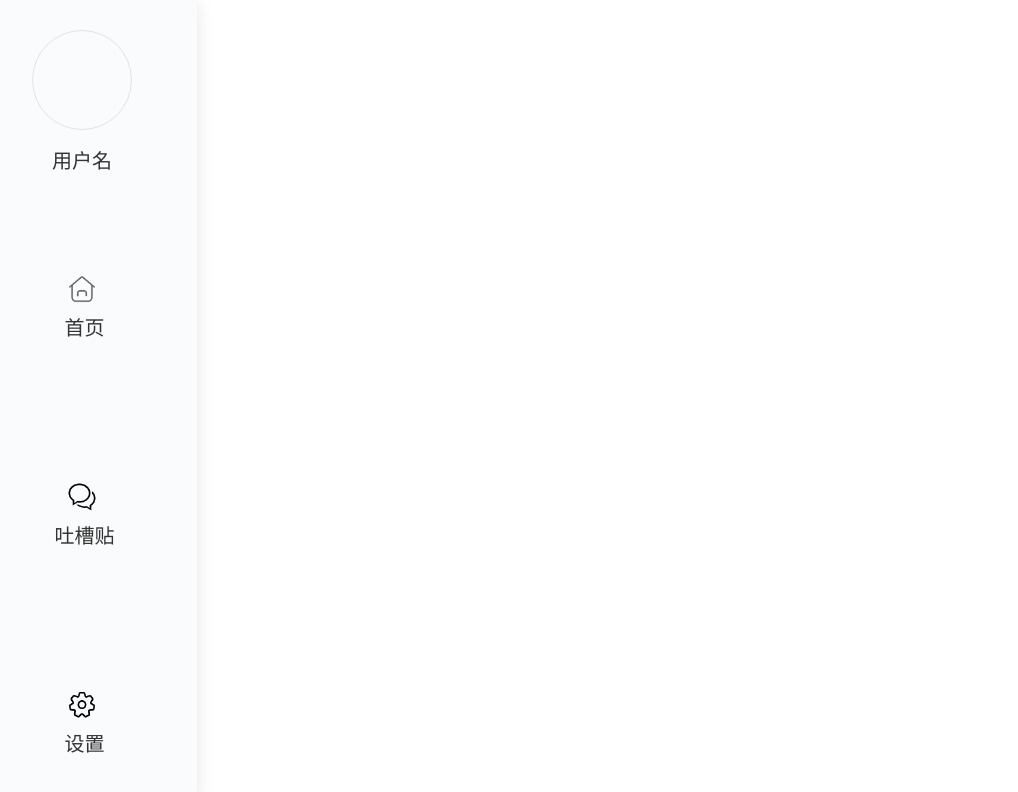
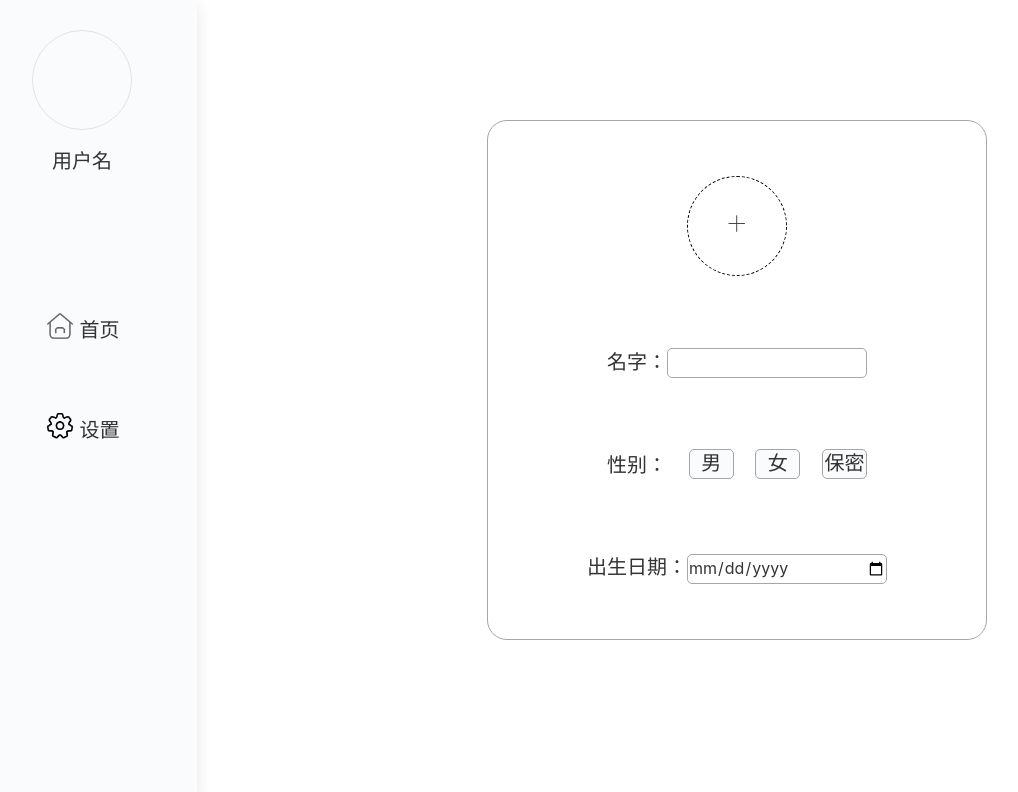
Before and after one commit to shf-ns/blog, a Vue app: page /account in a window 1280 px wide. Before the commit this address had no page. Shown: the top 792 px of the page, without its empty margins (33-1051 px from the left). Built offline with nearby package versions, Linux system fonts and the light colour scheme.

Commit message:
首页和账户页面的样式完成，并简单优化侧边导航栏样式

```diff
--- a/src/App.vue
+++ b/src/App.vue
@@ -1,6 +1,6 @@
 <script setup lang="ts" name="App">
 import { ref } from 'vue'
-import { RouterView, RouterLink } from 'vue-router';
+import { RouterView } from 'vue-router';
 
 </script>
 
@@ -9,33 +9,31 @@ import { RouterView, RouterLink } from 'vue-router';
     <!-- 侧边导航栏 -->
     <div class="sidebar">
       <!-- 用户信息 -->
-      <div class="user-info">
+      <RouterLink to="account" class="user-info">
         <div class="avatar">
           <img src="" alt="">
         </div>
         <div class="user-name">用户名</div>
         <!-- <div v-show="login" class="user-login">请先登录</div> -->
-      </div>
+      </RouterLink>
       <!-- 导航栏 -->
       <nav>
         <ul>
           <li>
+            <RouterLink to="home">
               <div>
                 <img src="./assets/tubiao_shouye-.png" alt="">
               </div>
-            <RouterLink to="home" class="item">首页</RouterLink>
+              <span class="item">首页</span>
+            </RouterLink>
           </li>
           <li>
-            <div>
-              <img src="./assets/zixun.png" alt="">
-            </div>
-            <span class="item">吐槽贴</span>
-          </li>
-          <li>
+            <RouterLink to="setting">
               <div>
                 <img src="./assets/1shezhi-1.png" alt="">
               </div>
               <span class="item">设置</span>
+            </RouterLink>
           </li>
         </ul>
       </nav>
@@ -52,13 +50,18 @@ import { RouterView, RouterLink } from 'vue-router';
 .app {
   display: flex;
   gap: 30px;
+  min-height: 100vh;
 }
 
 .sidebar {
+  position: sticky;
+  top: 0;
+  align-self: flex-start;
   display: flex;
   flex-direction: column;
+  justify-content: space-between;
   width: 230px;
-  height: 100vh;
+  min-height: 100vh;
   padding: 30px 20px;
   text-align: center;
   box-shadow: 0 4px 16.4px #0000001a;
@@ -71,7 +74,7 @@ import { RouterView, RouterLink } from 'vue-router';
   align-items: center;
   width: 100%;
   height: 250px;
-  margin-bottom: 50px;
+
 }
 
 .user-info .avatar {
@@ -89,33 +92,68 @@ import { RouterView, RouterLink } from 'vue-router';
 
 nav {
   width: 100%;
-  height: 100%;
+  flex: 1;
 }
 
 nav ul {
   width: 100%;
-  height: 100%;
-  display: flex;
-  flex-direction: column;
-  justify-content: space-between;
 }
 
-nav ul li {
+nav ul li a {
+  display: flex;
+  align-items: center;
+  justify-content: center;
   height: 100px;
-  padding-top: 20px;
-  border-radius: 10px;
+
 }
 
 nav ul li:hover {
-  background-color: #d0d3d4;
+  background-color: #afb2b32d;
+  border-radius: 10px;
 }
 
 nav ul li img {
   width: 30px;
+  height: 30px;
 }
 
 nav ul li .item {
   margin-left: 5px;
   font-size: 20px;
 }
+
+.content {
+  flex: 1;
+  min-height: 100vh;
+  padding: 20px;
+}
+
+@media (max-width:1024px) {
+  .sidebar {
+    width: 200px;
+  }
+
+  .user-info .avatar {
+    width: 90px;
+    height: 90px;
+  }
+
+  .user-info .user-name,
+  .user-info .user-login {
+    font-size: 18px;
+  }
+
+  nav ul li img {
+    width: 25px;
+    height: 25px;
+  }
+
+  nav ul li .item {
+    font-size: 18px;
+  }
+
+  .content {
+    padding: 15px;
+  }
+}
 </style>
--- /dev/null
+++ b/src/components/Account.vue
@@ -0,0 +1,116 @@
+<script setup lang="ts" name="Account"></script>
+
+<template>
+  <div class="account">
+    <form>
+      <div class="avatar">
+        <div class="avatar-upload">
+          <label for="avatar-input" class="avatar-label">
+            <div class="avatar-plus">+</div>
+            <input type="file" accept="image/*" id="avatar-input" style="display: none;">
+          </label>
+        </div>
+      </div>
+      <div class="name">
+        <span>名字：</span>
+        <input type="text">
+      </div>
+      <div class="gender">
+        <span>性别：</span>
+        <label for="1" class="item">
+          <input type="checkbox" id="1" style="display: none;">
+          <span>男</span>
+        </label>
+        <label for="0" class="item">
+          <input type="checkbox" id="0" style="display: none;">
+          <span>女</span>
+        </label>
+        <label for="-1" class="item">
+          <input type="checkbox" id="-1" style="display: none;">
+          <span>保密</span>
+        </label>
+      </div>
+      <div class="data">
+        <span>出生日期：</span>
+        <input type="date">
+      </div>
+    </form>
+  </div>
+</template>
+
+<style scoped>
+.account {
+  max-width: 500px;
+  height: 65vh;
+  margin: 100px auto;
+  padding: 20px;
+  border: 1px solid rgb(166, 166, 166);
+  border-radius: 20px;
+}
+
+.account form {
+  display: flex;
+  flex-direction: column;
+  justify-content: space-around;
+  align-items: center;
+  width: 100%;
+  height: 100%;
+}
+
+.account:hover {
+  box-shadow: 0 10px 16.4px #d0d3d4;
+}
+
+.account span {
+  font-size: 20px;
+}
+
+.avatar-upload {
+  position: relative;
+  width: 100px;
+  height: 100px;
+}
+
+.avatar-label {
+  display: block;
+  width: 100%;
+  height: 100%;
+  border-radius: 50px;
+  border: 1px dashed black;
+  cursor: pointer;
+  transition: all 0.3s ease;
+  position: relative;
+}
+
+.avatar-plus {
+  position: absolute;
+  top: 12px;
+  left: 36px;
+  font-size: 40px;
+  font-weight: 100;
+}
+
+.name input,
+.data input {
+  width: 200px;
+  height: 30px;
+  border: 1px solid rgb(166, 166, 166);
+  border-radius: 5px;
+}
+
+.gender {
+  width: 260px;
+  display: flex;
+  justify-content: space-between;
+}
+
+.gender .item {
+  width: 45px;
+  height: 30px;
+  text-align: center;
+  line-height: 27px;
+  border: 1px solid rgb(166, 166, 166);
+  background-color: #f9fbfc;
+  border-radius: 5px;
+}
+</style>
--- a/src/components/Home.vue
+++ b/src/components/Home.vue
@@ -1,9 +1,91 @@
 <script setup lang="ts" name="Home"></script>
 
 <template>
-  <div>
-    首页
+  <div class="home">
+    <div class="avatar">
+      <img src="" alt="">
+    </div>
+    <div class="info">
+      <div class="name">昵称：</div>
+      <div class="introduction">
+        <span>个人介绍：</span>
+        <textarea></textarea>
+      </div>
+    </div>
   </div>
 </template>
 
-<style scoped></style>
+<style scoped>
+.home {
+  display: flex;
+  justify-content: space-between;
+  min-height: 55vh;
+  width: 700px;
+  margin: 155px auto;
+  border: 1px solid rgb(166, 166, 166);
+  border-radius: 20px;
+}
+
+.home:hover {
+  box-shadow: 0 10px 16.4px #d0d3d4;
+}
+
+.home .avatar {
+  width: 300px;
+  border-radius: 20px;
+  overflow: hidden;
+}
+
+.home .avatar img {
+  width: 100%;
+  height: 100%
+}
+
+.info {
+  display: flex;
+  flex-direction: column;
+  gap: 20px;
+  width: 380px;
+  padding: 20px;
+}
+
+.info .name {
+  width: 100%;
+  height: 40px;
+  border-bottom: 1px solid silver;
+  font-size: 20px;
+}
+
+.info .introduction span {
+  font-size: 17px;
+  margin-bottom: 20px;
+}
+
+.info .introduction {
+  display: flex;
+  flex-direction: column;
+}
+
+.info .introduction textarea {
+  height: 250px;
+  padding: 10px;
+  resize: none;
+  box-sizing: border-box;
+  border: 1px solid rgb(166, 166, 166);
+  border-radius: 10px;
+}
+
+@media (max-width: 1024px) {
+  .home {
+    width: 600px;
+  }
+
+  .home .avatar {
+    width: 250px;
+  }
+
+  .info {
+    width: 340px;
+  }
+}
+</style>
--- /dev/null
+++ b/src/components/Setting.vue
@@ -0,0 +1,5 @@
+<script setup lang="ts" name="Setting"></script>
+
+<template></template>
+
+<style scoped></style>
--- a/src/style/base.css
+++ b/src/style/base.css
@@ -39,6 +39,13 @@ textarea,
 select {
   font: inherit;
   color: inherit;
+  border: 0;
+}
+
+input:focus,
+textarea:focus,
+select:focus {
+  outline: none;
 }
 
 /* 按钮重置 */
--- a/vite.config.ts
+++ b/vite.config.ts
@@ -9,7 +9,7 @@ import vueSetupExtend from 'vite-plugin-vue-setup-extend'
 export default defineConfig({
   plugins: [
     vue(),
-    vueDevTools(),
+    // vueDevTools(),
     vueSetupExtend(),
   ],
   resolve: {
```
Also changed, not shown: src/router/index.ts (+10 -0 lines), src/assets/很爱一些低脂猫猫头（头像版）_1_动不动就胖L_来自小红书网页版.jpg (added). Lines whose indentation alone changed are shown as unchanged.
